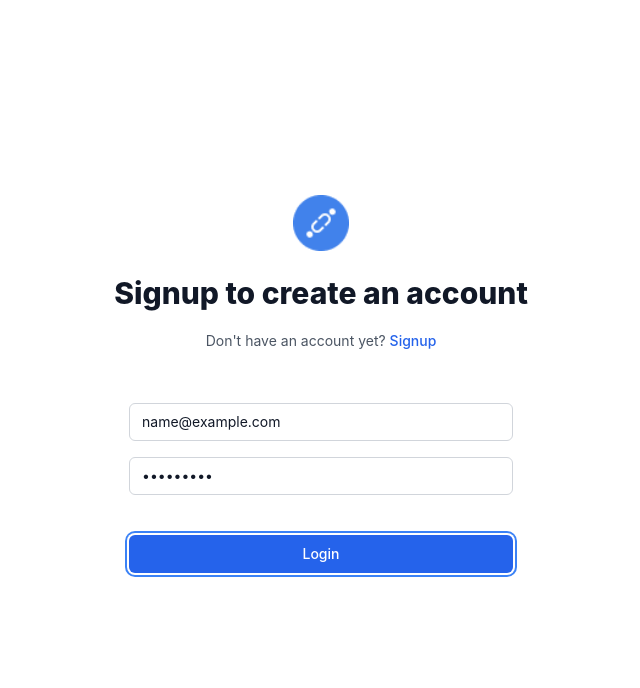
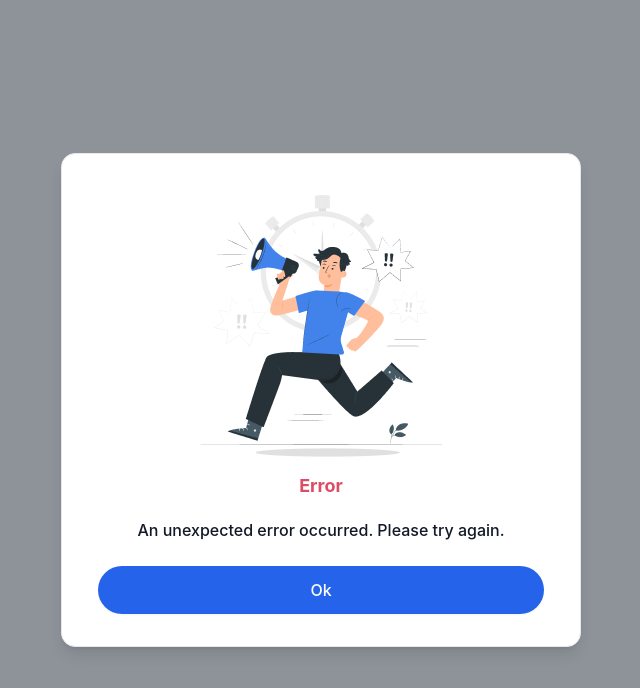
Before and after one commit to awesomedev77/loan-client-react, a React (Create React App) app: page /login in a window 1280 px wide. Both pictures are taken after typing "name@example.com", "Sample123" into the empty fields and a click on the button "Login". Shown: the top 688 px of the page, without its empty margins (319-959 px from the left). Built offline with nearby package versions, Linux system fonts and the light colour scheme; no server answers.

Commit message:
auth complete

```diff
--- a/src/App.tsx
+++ b/src/App.tsx
@@ -5,17 +5,22 @@ import { AuthProvider } from './components/AuthContext';
 import Home from './pages/Home';
 import Login from './pages/Login';
 import Signup from './pages/Signup';
+import AuthRoute from './components/AuthRoute';
+import NotFoundPage from './pages/NotFound';
 
 function App() {
   return (
     <Router>
       <AuthProvider>
         <Routes>
-          <Route path="/login" element={<Login />} />
-          <Route path="/signup" element={<Signup />} />
+          <Route element={<AuthRoute />}>
+            <Route path="/login" element={<Login />} />
+            <Route path="/signup" element={<Signup />} />
+          </Route>
           <Route element={<PrivateRoute />}>
             <Route path="/" element={<Home />} />
           </Route>
+          <Route path="*" element={<NotFoundPage />} />
         </Routes>
       </AuthProvider>
     </Router>
--- /dev/null
+++ b/src/components/AuthRoute.tsx
@@ -0,0 +1,11 @@
+import React from 'react';
+import { Navigate, Outlet } from 'react-router-dom';
+import { useAuthStore } from '../store/authStore';
+
+const AuthRoute = () => {
+  const { isAuthenticated } = useAuthStore();
+
+  return isAuthenticated ? <Navigate to="/" /> : <Outlet />;
+};
+
+export default AuthRoute;
--- /dev/null
+++ b/src/components/Modal.tsx
@@ -0,0 +1,44 @@
+import React from 'react';
+import modalBg from '../assets/images/modal-bg.png'
+
+type ModalProps = {
+  show: boolean;
+  onClose: () => void;
+  title?: string;
+  content?: string;
+  error?: boolean;
+};
+
+const Modal: React.FC<ModalProps> = ({ show, onClose, title = "", content = "", error=false }) => {
+  if (!show) {
+    return <></>;
+  }
+
+  let titleClass = error ? "text-[#DC4C64]" : "text-[#14A44D]";
+  return (
+    <div className="fixed inset-0 bg-gray-800 bg-opacity-50 overflow-y-auto h-full w-full mt-0 flex items-center justify-center">
+      <div className="relative my-auto mx-auto p-5 border w-[520px] shadow-lg rounded-[14px] bg-white">
+        <div className="mt-3 text-center">
+          <img
+            alt=""
+            className="mx-auto"
+            src={modalBg} />
+          <h3 className={`text-lg leading-6 mt-2 font-bold ${titleClass}`}>{title}</h3>
+          <div className="mt-2 px-7 py-3">
+            <p className="text-md text-gray-900 font-medium">{content}</p>
+          </div>
+          <div className="items-center px-4 py-3">
+            <button
+              onClick={onClose}
+              className="px-4 py-3 bg-blue-600 text-white text-base rounded-[24px] font-medium w-full shadow-sm hover:bg-blue-700 focus:outline-none focus:ring-2 focus:ring-blue-500"
+            >
+              Ok
+            </button>
+          </div>
+        </div>
+      </div>
+    </div>
+  );
+};
+
+export default Modal;
--- a/src/pages/Login.tsx
+++ b/src/pages/Login.tsx
@@ -6,12 +6,16 @@ import { isNotEmpty, isValidEmail } from '../utils/validators';
 import { useAuthStore } from '../store/authStore';
 import AuthHeader from '../components/AuthHeader';
 import Input from '../components/Input';
+import Modal from '../components/Modal';
 
 const Login: React.FC = () => {
+
+  const navigate = useNavigate();
   const [email, setEmail] = useState('');
   const [password, setPassword] = useState('');
   const [errors, setErrors] = useState({ email: '', password: '' });
-  const navigate = useNavigate();
+  const [showModal, setShowModal] = useState(false);
+  const [modalContent, setModalContent] = useState({ title: '', content: '' });
   const login = useAuthStore((state) => state.login);
 
   const validateForm = () => {
@@ -32,6 +36,10 @@ const Login: React.FC = () => {
     return valid;
   };
 
+  const handleClose = () => {
+    setShowModal(false);
+  };
+
   const handleLogin = async (event: React.FormEvent) => {
     event.preventDefault();
     if (!validateForm()) return;
@@ -40,11 +48,15 @@ const Login: React.FC = () => {
       const response = await axios.post('http://localhost:5000/api/auth/login', { email, password });
       const { token } = response.data;
       login(token);
-      alert('Login successful');
-      navigate('/');
     } catch (error) {
-      console.log(error);
-      alert('Failed to login');
+      if (axios.isAxiosError(error) && error.response) {
+        const errorMessage = error.response.data.message || 'An unexpected error occurred. Please try again.';
+        setModalContent({ title: 'Error', content: errorMessage });
+        setShowModal(true);
+      } else {
+        setModalContent({ title: 'Error', content: 'An unexpected error occurred. Please try again.' });
+        setShowModal(true);
+      }
     }
   };
 
@@ -90,12 +102,19 @@ const Login: React.FC = () => {
           </div>
           <button
             type="submit"
-            className="group relative w-full flex justify-center py-2 px-4 border border-transparent text-sm font-medium rounded-md text-white bg-blue-600 hover:bg-blue-700 focus:outline-none focus:ring-2 focus:ring-offset-2 focus:ring-blue-500 mt-10"
+            className="group relative w-full flex justify-center py-2 px-4 border border-transparent text-sm font-medium rounded-[24px] text-white bg-blue-600 hover:bg-blue-700 focus:outline-none focus:ring-2 focus:ring-offset-2 focus:ring-blue-500 mt-10"
           >
             Login
           </button>
         </form>
       </div>
+      <Modal
+        show={showModal}
+        onClose={handleClose}
+        title={modalContent.title}
+        content={modalContent.content}
+        error = {true}
+      />
     </div>
   );
 };
--- /dev/null
+++ b/src/pages/NotFound.tsx
@@ -0,0 +1,12 @@
+import React from 'react';
+
+const NotFoundPage = () => {
+  return (
+    <div>
+      <h1>404 - Not Found</h1>
+      <p>Sorry, the page you are looking for does not exist.</p>
+    </div>
+  );
+};
+
+export default NotFoundPage;
--- a/src/pages/Signup.tsx
+++ b/src/pages/Signup.tsx
@@ -1,10 +1,11 @@
 // src/pages/Signup.tsx
 import React, { useState } from 'react';
-import axios from '../api/axios';
+import axios from 'axios';
 import { useNavigate } from 'react-router-dom';
 import { isValidEmail, isNotEmpty } from '../utils/validators';
 import AuthHeader from '../components/AuthHeader';
 import Input from '../components/Input';
+import Modal from '../components/Modal';
 
 const Signup: React.FC = () => {
   const [email, setEmail] = useState('');
@@ -13,6 +14,9 @@ const Signup: React.FC = () => {
   const [confirmPassword, setConfirmPassword] = useState('');
   const [description, setDescription] = useState('');
   const [errors, setErrors] = useState({ email: '', fullName: '', password: '', confirmPassword: '', description: '' });
+  const [showModal, setShowModal] = useState(false);
+  const [modalContent, setModalContent] = useState({ title: '', content: '' });
+  const [isSignupSuccess, setIsSignupSuccess] = useState(false);
   const navigate = useNavigate();
 
   const validateForm = () => {
@@ -47,23 +51,38 @@ const Signup: React.FC = () => {
     return valid;
   };
 
+  const handleClose = () => {
+    setShowModal(false);
+    if (isSignupSuccess) {
+      navigate('/login'); // Redirects to the login page if signup was successful
+    }
+  };
+
   const handleSignup = async (event: React.FormEvent) => {
     event.preventDefault();
     if (!validateForm()) return;
 
     try {
-      const response = await axios.post('/auth/signup', { email, fullName, description, password });
-      const { token } = response.data;
-      Signup(token);
-      alert('Signup successful');
-      navigate('/login');
+      await axios.post('http://localhost:5000/api/auth/register', { email, fullName, description, password });
+      setModalContent({ title: 'Success', content: "You signed up successfully." });
+      setIsSignupSuccess(true);
+      setShowModal(true);
     } catch (error) {
-      alert('Failed to signup');
+      if (axios.isAxiosError(error) && error.response) {
+        const errorMessage = error.response.data.message || 'An unexpected error occurred. Please try again.';
+        setIsSignupSuccess(false);
+        setModalContent({ title: 'Error', content: errorMessage });
+        setShowModal(true);
+      } else {
+        setIsSignupSuccess(false);
+        setModalContent({ title: 'Error', content: 'An unexpected error occurred. Please try again.' });
+        setShowModal(true);
+      }
     }
   };
 
   return (
-    <>
+
     <div className="min-h-full h-screen flex items-center justify-center py-12 px-4 sm:px-6 lg:px-8">
       <div className="max-w-md w-full space-y-8">
         <AuthHeader heading='Signup to create an account' paragraph='Already have an account? ' linkName='Login' linkUrl='/login' />
@@ -164,14 +183,21 @@ const Signup: React.FC = () => {
           </div>
           <button
             type="submit"
-              className="group relative w-full flex justify-center py-2 px-4 border border-transparent text-sm font-medium rounded-md text-white bg-blue-600 hover:bg-blue-700 focus:outline-none focus:ring-2 focus:ring-offset-2 focus:ring-blue-500 mt-10"
+            className="group relative w-full flex justify-center py-2 px-4 border border-transparent text-sm font-medium rounded-[24px] text-white bg-blue-600 hover:bg-blue-700 focus:outline-none focus:ring-2 focus:ring-offset-2 focus:ring-blue-500 mt-10"
           >
             Sign Up
           </button>
         </form>
       </div>
+      <Modal
+        show={showModal}
+        onClose={handleClose}
+        title={modalContent.title}
+        content={modalContent.content}
+        error={!isSignupSuccess}
+      />
     </div>
-    </>
+
   );
 };
 
```
Also changed, not shown: src/assets/images/modal-bg.png (added). Lines whose indentation alone changed are shown as unchanged.
